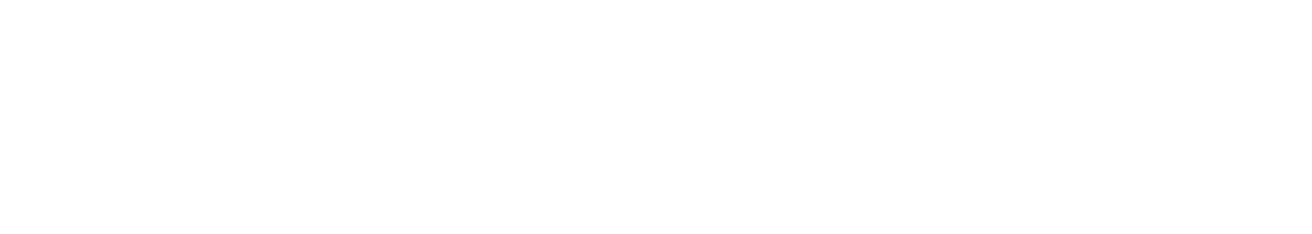
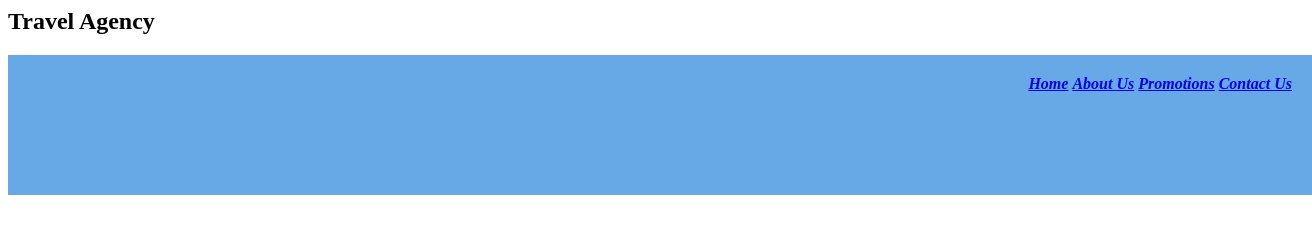
Before and after one commit to justin-david-todd/EscapeRoom-TravelAgency, a plain HTML site: page homepage.html in a window 1280 px wide. Shown: the whole page, 1312 px wide, since content can reach past the window. Drawn offline with Linux system fonts and the light colour scheme.

Commit message:
update style and nav menu

```diff
--- a/homepage.html
+++ b/homepage.html
@@ -1,10 +1,23 @@
-<!DOCTYPE html>
+<!DOCTYPE html lang="en">
 <html>
 	<head>
 		<meta charset="UTF-8">
-		<title>title</title>
+		<link rel="stylesheet" href="styles.css">
+		<title>Travel AgencY - HomePage</title>
 	</head>
 	<body>
+		<header>
+			<h2>Travel Agency</h2>
+		</header>
+		<section>
+			<nav>
+				<a href="homepage.html">Home</a>
+				<a href="aboutUs.html">About Us</a>
+				<a href="promotions.html">Promotions</a>
+				<a href="contactus.html">Contact Us</a>
+			</nav>
+		</section>
+		<div></div>
 		<script src="homepage.js"></script>
 	</body>
 </html>
--- /dev/null
+++ b/styles.css
@@ -0,0 +1,15 @@
+nav {
+    float: left;
+    width: 100%;
+    max-width: 1390px;
+    height: 100px; /* only for demonstration, should be removed */
+    background: rgb(103, 169, 231);
+    padding: 20px;
+    text-align: right;
+  }
+
+nav a {
+    font-size: medium;
+    font-weight: bold;
+    font-style: italic;
+}
```
Also changed, not shown: aboutUs.html (+14 -1 lines), contactus.html (+14 -1 lines), promotions.html (+14 -1 lines).
